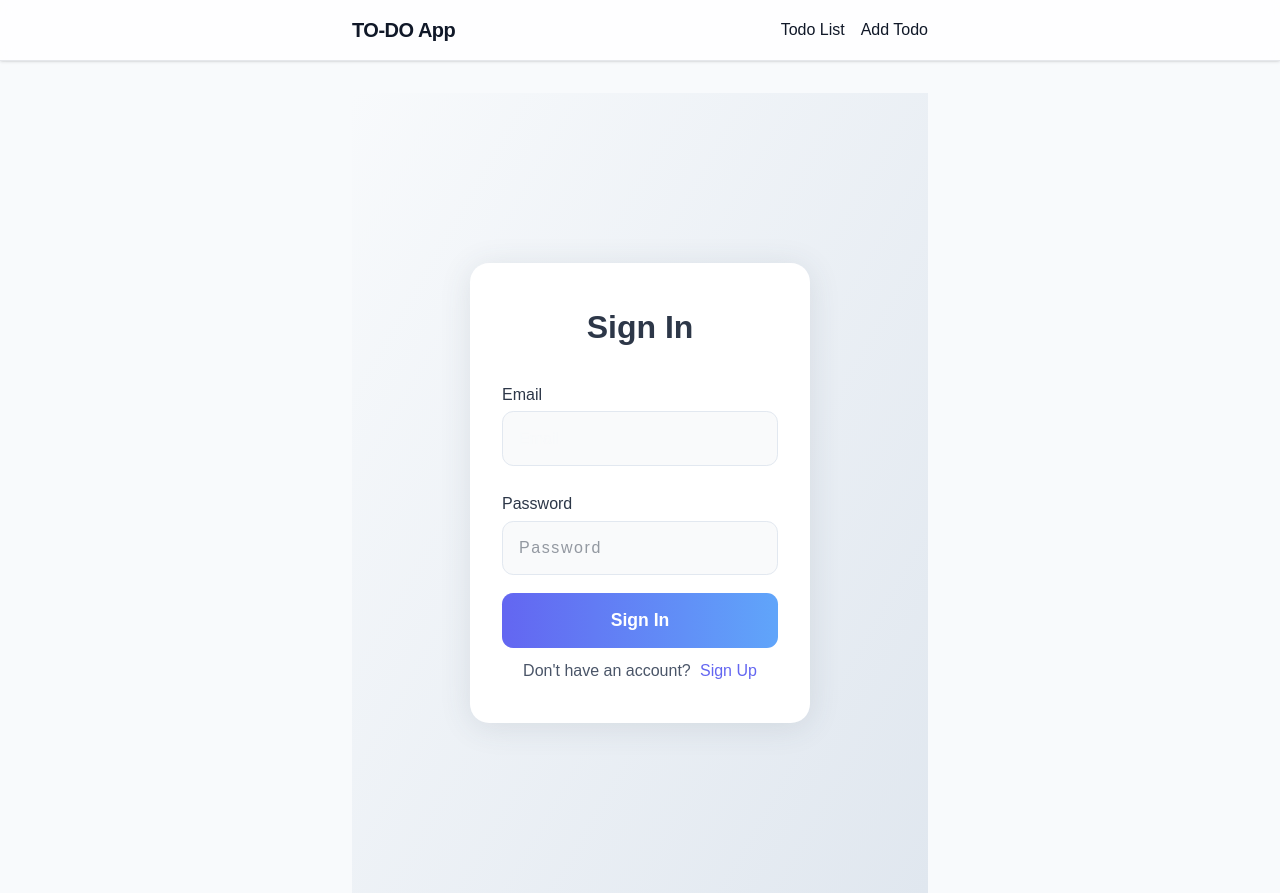
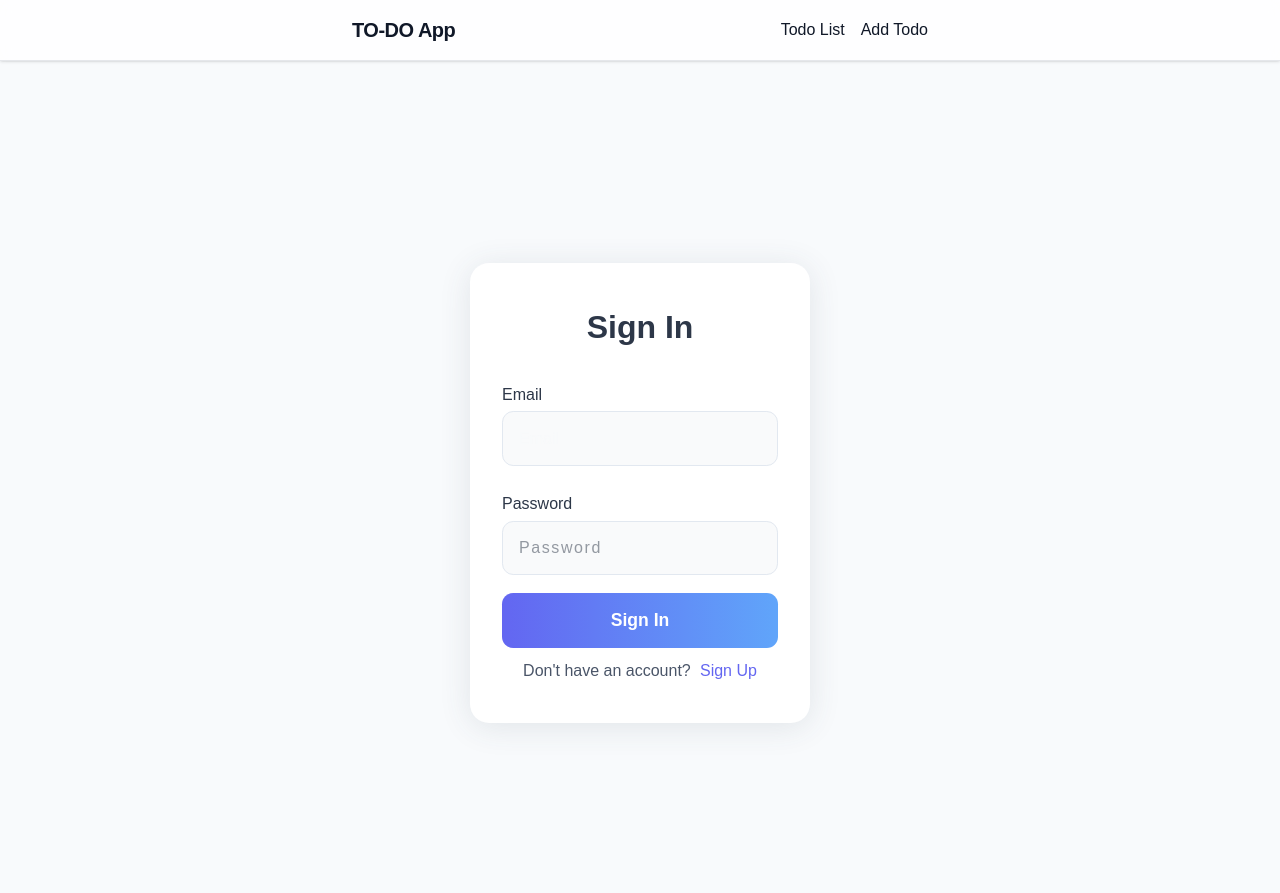
Before and after one commit to rouamansour/TO-DO-App, a Next.js app in the folder client/: page /auth/signin in a window 1280 px wide. Built offline with nearby package versions, Linux system fonts and the light colour scheme.

Commit message:
feat: update sign in and sign up components to use consistent styling

```diff
--- a/client/app/auth/signin/page.tsx
+++ b/client/app/auth/signin/page.tsx
@@ -26,7 +26,7 @@
   };
 
   return (
-    <div className={styles.container}>
+    <div className="flex items-center justify-center h-screen">
       <form className={styles.form} onSubmit={handleSubmit}>
         <h2 className={styles.title}>Sign In</h2>
         <label className={styles.label} htmlFor="signin-email">Email</label>
--- a/client/app/auth/signup/page.tsx
+++ b/client/app/auth/signup/page.tsx
@@ -28,7 +28,7 @@
   };
 
   return (
-    <div className={styles.container}>
+    <div className="flex items-center justify-center h-screen">
       <form className={styles.form} onSubmit={handleSubmit}>
         <h2 className={styles.title}>Sign Up</h2>
         <label className={styles.label} htmlFor="signup-email">Email</label>
```
